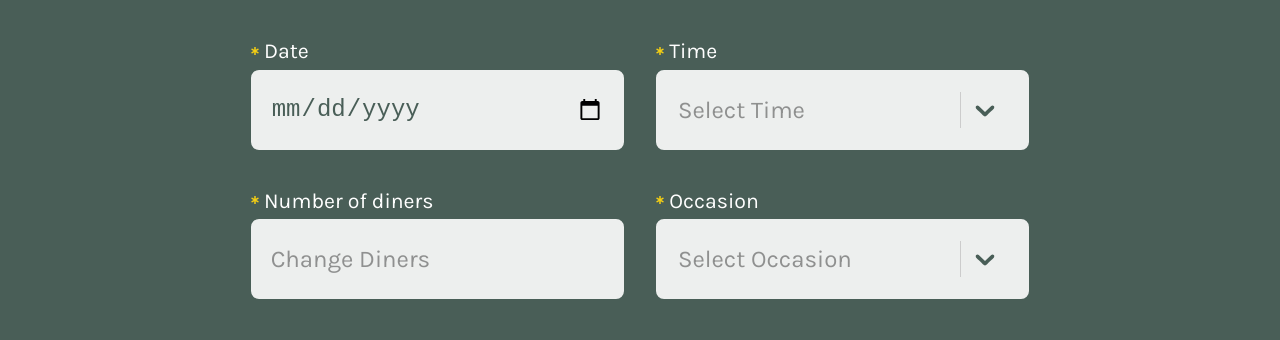
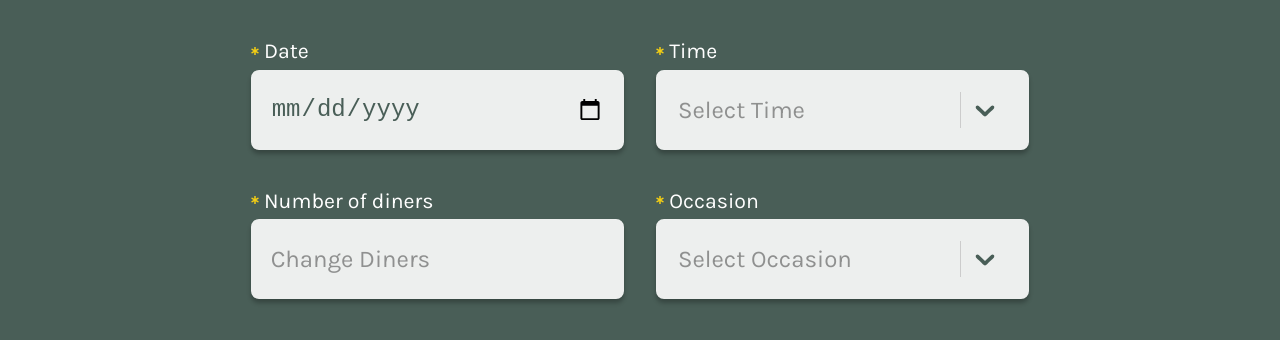
Before and after one commit to moroz-art-dev/little-lemon, a React (Create React App) app: page /little-lemon/reservations in a window 1280 px wide. Shown: the part 241-581 px from the top of the page. Built offline with nearby package versions, Linux system fonts and the light colour scheme; a web font is replaced by a local one.

Commit message:
Fix box-shadow input styles

```diff
--- a/src/App.css
+++ b/src/App.css
@@ -636,7 +636,7 @@ header .nav .active {
   border-width: 4px;
   border-radius: var(--radius-2);
   outline: none;
-  box-shadow: 0 4px 4px 0 rgb(0, 0, 0 / 25%);
+  box-shadow: 0 4px 4px 0 rgb(0, 0, 0, 25%);
 }
 
 .formTop textarea {
```
